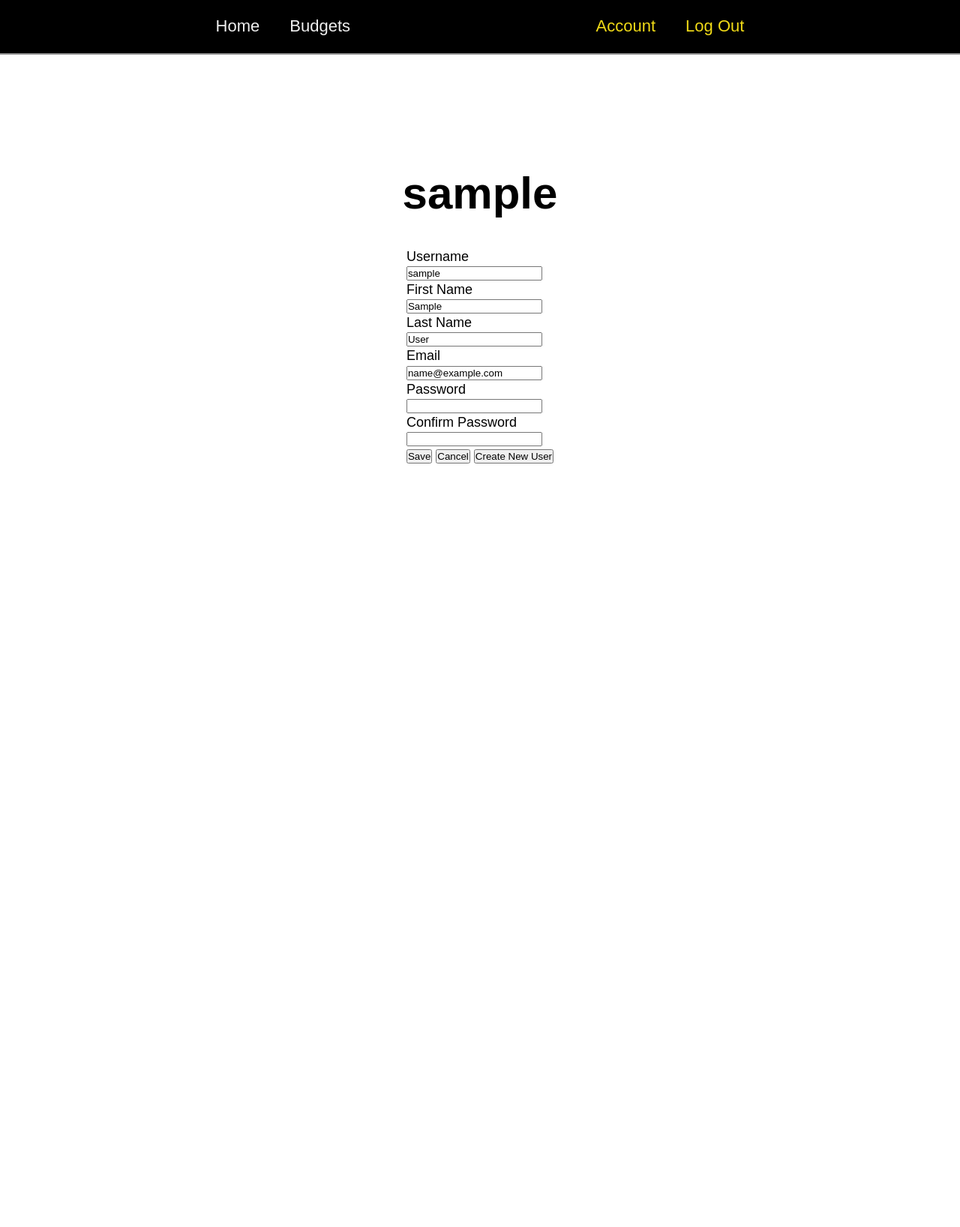
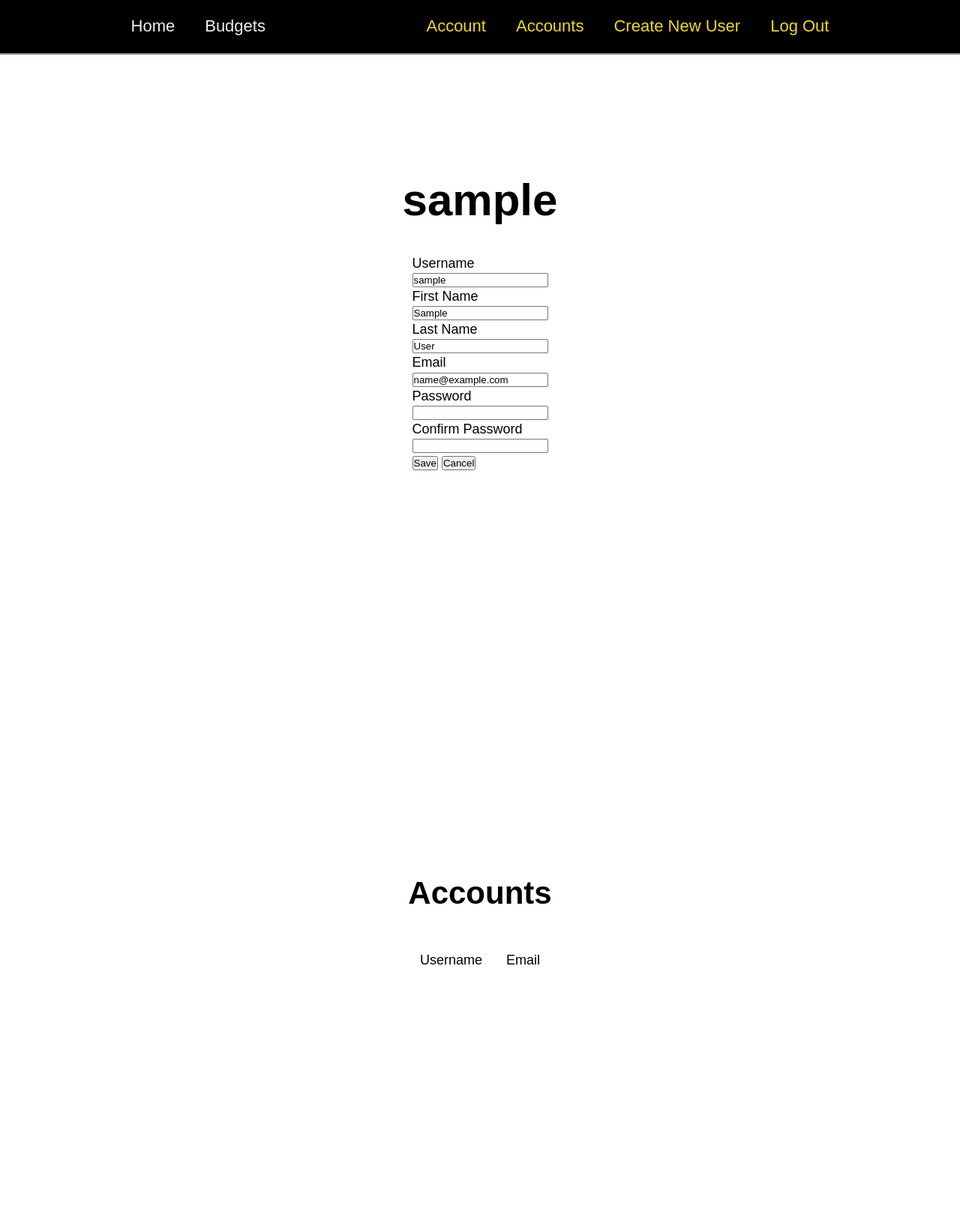
Before and after one commit to sraosha47/django-projects, a Django app: a page that uses adulting/users/templates/users/account.html in a window 1280 px wide. Shown: the whole page at 75% size. Before the commit the page ends 618 px from the top, so only its background shows below. Run offline with Django 4.2, Linux system fonts and the light colour scheme; the visitor is signed in with stand-in values (Sample User, id 1); data comes from the database, SQL or seed files in the repository.

Commit message:
new conditional for the navs. removed the create new user, as that option moved to the nav. added a new section that lists all accounts if admin.

```diff
--- a/adulting/users/templates/users/account.html
+++ b/adulting/users/templates/users/account.html
@@ -3,8 +3,12 @@
 {% block title %}Account | {{username}}{% endblock title %}
 
 {% block content %}
+    {% if request.user.is_superuser %}
+    {% include "users/nav_adm.html" %}
+    {% else %}
     {% include "users/navigation.html" %}
-
+    {% endif %}
+    <div class="content" id="account">
         <h1>{{username}}</h1>
 
         {% if message %}
@@ -28,11 +32,32 @@
             <fieldset>
                 <input type="submit" value="Save">
                 <input type="reset" value="Cancel">
-        {% if request.user.is_superuser %}
-        <button type="button"> <a href="{% url 'users:newuser' %}" class="button">Create New User</a></button>
-        {% endif %}
             </fieldset>
         </form>
+    </div>
+{% endblock content %}
 
+{% if request.user.is_superuser %}
+    {% block addons %}
 
-{% endblock content %}
+    <section class="content" id="accounts">
+        <h2>Accounts</h2>
+
+        <table>
+            <tr>
+                <td>Username</td>
+                <td colspan="2">Email</td>
+            </tr>
+            {% for account in accounts  %}
+            <tr>
+                <td>{{account.username}}</td>
+                <td>{{account.email}}</td>
+                <td class="tanker"><a href="{% url 'users:account' username=account.username %}">Edit</a></td>
+            </tr>
+            {% endfor %}
+        </table>
+
+    </section>
+
+    {% endblock addons %}
+{% endif %}
```
Lines whose indentation alone changed are shown as unchanged.
